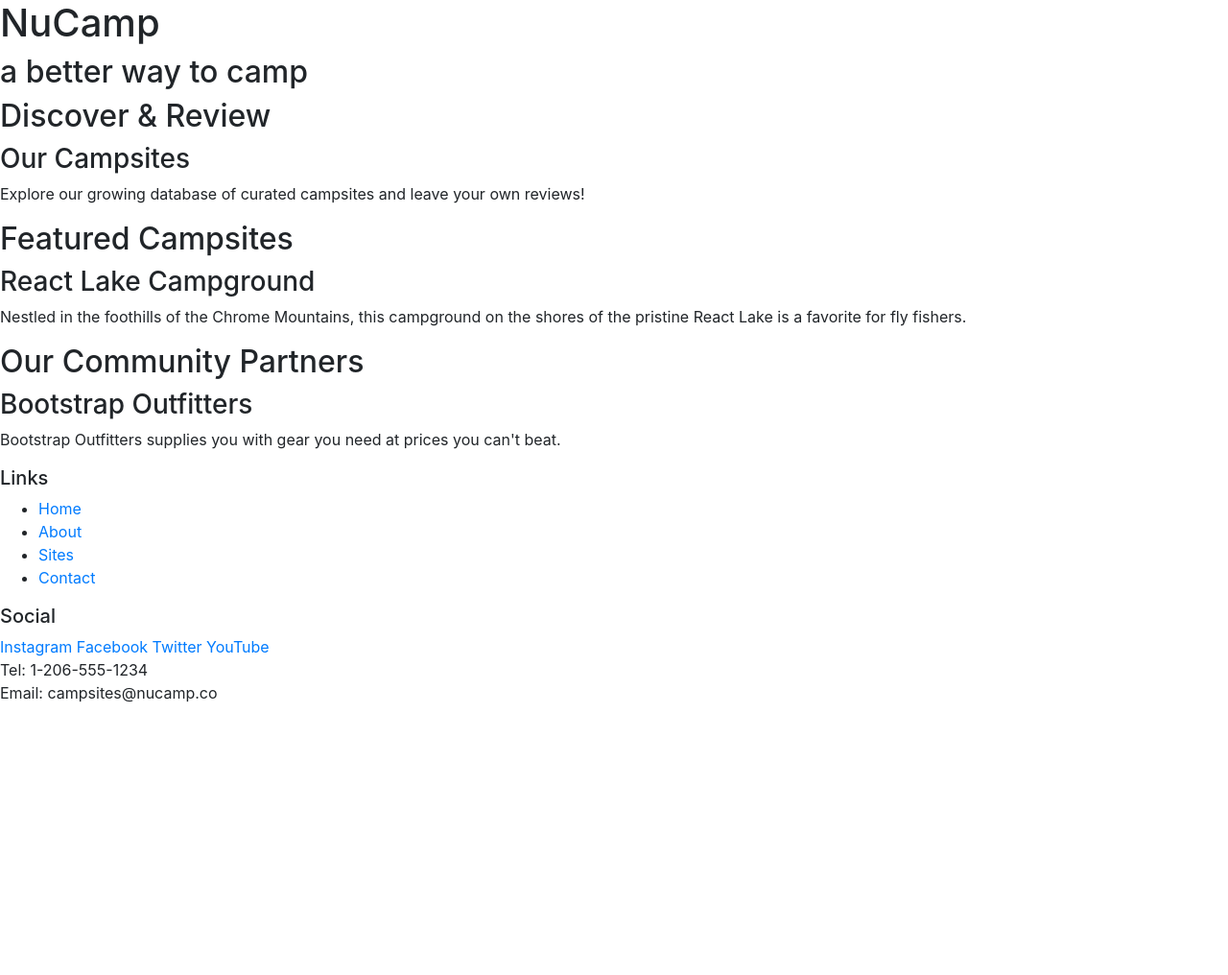
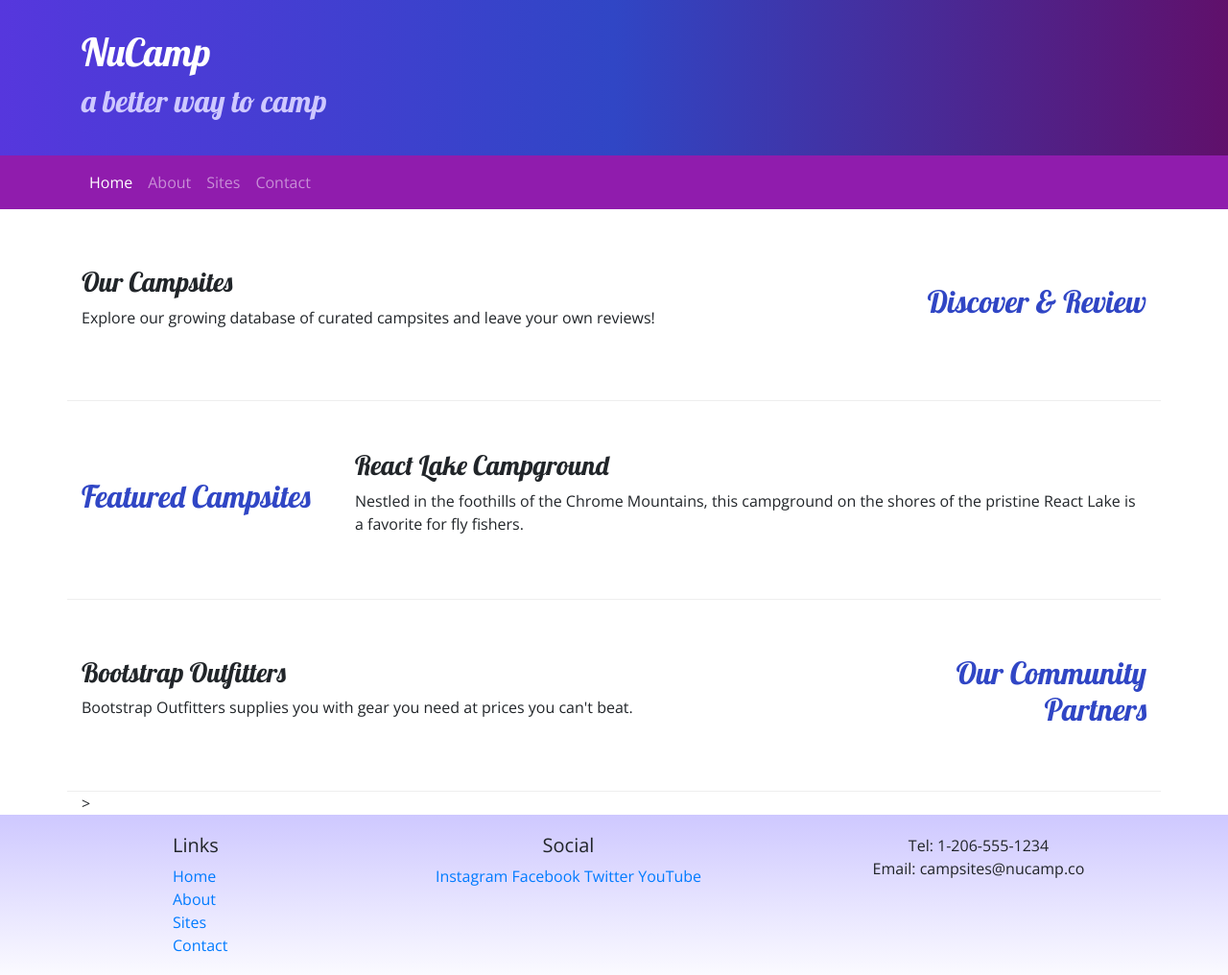
Before and after one commit to DylanHockersmith/BootstrapProject, a website: page index.html in a window 1280 px wide. Shown: the whole page at 96% size. Before the commit the page ends 800 px from the top, so only its background shows below. Drawn offline with nearby package versions, Linux system fonts and the light colour scheme.

Commit message:
added bootstrap components

```diff
--- /dev/null
+++ b/css/styles.css
@@ -0,0 +1,37 @@
+body {
+    font-family: "Open Sans", "sans-serif";
+}
+
+h1, h2, h3 {
+    font-family: "Lobster", "cursive";
+}
+
+h2 {
+    color: #3046C5
+}
+
+header h2 {
+    color: #CEC8FF
+}
+
+footer {
+    background-image: linear-gradient(#CEC8FF, white);
+    padding: 20px 0;
+}
+
+.jumbotron {
+    margin: 0;
+    padding: 30px;
+    background-image: linear-gradient(to right, #5637DD, #3046c5, #60106b);
+    color: white;
+}
+
+.row-content {
+    padding: 50px 0;
+    border-bottom: 1px ridge;
+    min-height: 200px;
+}
+
+.navbar {
+    background-color: #901CAD;
+}
--- a/index.html
+++ b/index.html
@@ -9,56 +9,99 @@
         <!-- Bootstrap CSS -->
         <link rel="stylesheet" href="node_modules/bootstrap/dist/css/bootstrap.min.css" />
 
+        <!-- Additional CSS must be placed after Bootstrap CSS -->
+        <link rel="stylesheet" href="https://fonts.googleapis.com/css?family=Lobster|Open+Sans" />
+        <link rel="stylesheet" href="css/styles.css" />
+        <title>NuCamp: A Better Way To Camp</title>
+
         <title>NuCamp: A Better Way To Camp</title>
 </head>
 
 <body>
 
-    <header>
-        <div>
+    <header class="jumbotron jumbotron-fluid">
+        <div class="container">
+            <div class="row">
+                <div class="col">
                     <h1>NuCamp</h1>
                     <h2>a better way to camp</h2>
                 </div>
+            </div>
+        </div>
     </header>
 
-    <div>
-        <h2>Discover & Review</h2>
+    <nav class="navbar navbar-expand-sm navbar-dark sticky-top">
+        <div class="container">
+            <button class="navbar-toggler ml-auto" type="button" data-toggle="collapse" data-target="#nucampNavbar">
+                <span class="navbar-toggler-icon"></span>
+            </button>
+            <div class="collapse navbar-collapse" id="nucampNavbar">
+                <ul class="navbar-nav">
+                    <li class="nav-item active"><a class="nav-link" href="#">Home</a></li>
+                    <li class="nav-item"><a class="nav-link" href="aboutus.html">About</a></li>
+                    <li class="nav-item"><a class="nav-link" href="#">Sites</a></li>
+                    <li class="nav-item"><a class="nav-link" href="#">Contact</a></li>
+                </ul>
+            </div>
+        </div>
+    </nav>
+
+
+    <div class="container">
+            <div class="row row-content align-items-center">
+                <div class="col-sm-4 order-sm-last col-md-3">
+                    <h2 class="text-sm-right">Discover & Review</h2>
+                </div>
+                <div class="col">
                     <h3>Our Campsites</h3>
-        <p>Explore our growing database of curated campsites and leave your own reviews!</p>
+                    <p class="d-none d-sm-block">Explore our growing database of curated campsites and leave your own reviews!</p>
+                </div>
             </div>
 
-    <div>
+            <div class="row row-content align-items-center">
+                <div class="col-sm-4 col-md-3">
                         <h2>Featured Campsites</h2>
+                    </div>
+                    <div class="col">
                         <h3>React Lake Campground</h3>
-        <p>Nestled in the foothills of the Chrome Mountains, this campground on the shores of the pristine React Lake is a favorite for fly fishers.</p>
+                        <p class="d-none d-sm-block">Nestled in the foothills of the Chrome Mountains, this campground on the shores of the pristine React Lake is a favorite for fly fishers.</p>
+                    </div>
             </div>
 
-    <div>
-        <h2>Our Community Partners</h2>
+            <div class="row row-content align-items-center">
+                <div class="col-sm-4 order-sm-last col-md-3">
+                    <h2 class="text-sm-right">Our Community Partners</h2>
+                </div>
+                <div class="col">
                     <h3>Bootstrap Outfitters</h3>
-        <p>Bootstrap Outfitters supplies you with gear you need at prices you can't beat.</p>
+                    <p class="d-none d-sm-block">Bootstrap Outfitters supplies you with gear you need at prices you can't beat.</p>
                 </div>
-
+            </div>>
+        </div>
     <footer>
-        <div>
+        <div class="container">
+            <div class="row">
+                <div class="col-4 col-sm-2 offset-1">
                     <h5>Links</h5>
-            <ul>
+                    <ul class="list-unstyled">
                         <li><a href="#">Home</a></li>
-                <li><a href="#">About</a></li>
+                        <li><a href="aboutus.html">About</a></li>
                         <li><a href="#">Sites</a></li>
                         <li><a href="#">Contact</a></li>
                     </ul>
                 </div>
-        <div>
+                <div class="col-6 col-sm-5 text-center">
                     <h5>Social</h5>
                     <a href="http://instagram.com/">Instagram</a>
                     <a href="http://facebook.com/">Facebook</a>
                     <a href="http://twitter.com/">Twitter</a>
                     <a href="http://youtube.com/">YouTube</a>
                 </div>
-        <div>
+                <div class="col-sm-4 text-center">
                     Tel: 1-206-555-1234<br />
                     Email: campsites@nucamp.co
+                </div>
+            </div>
         </div>
     </footer>
 
```
Also changed, not shown: aboutus.html (added, +116 -0 lines). Lines whose indentation alone changed are shown as unchanged.
